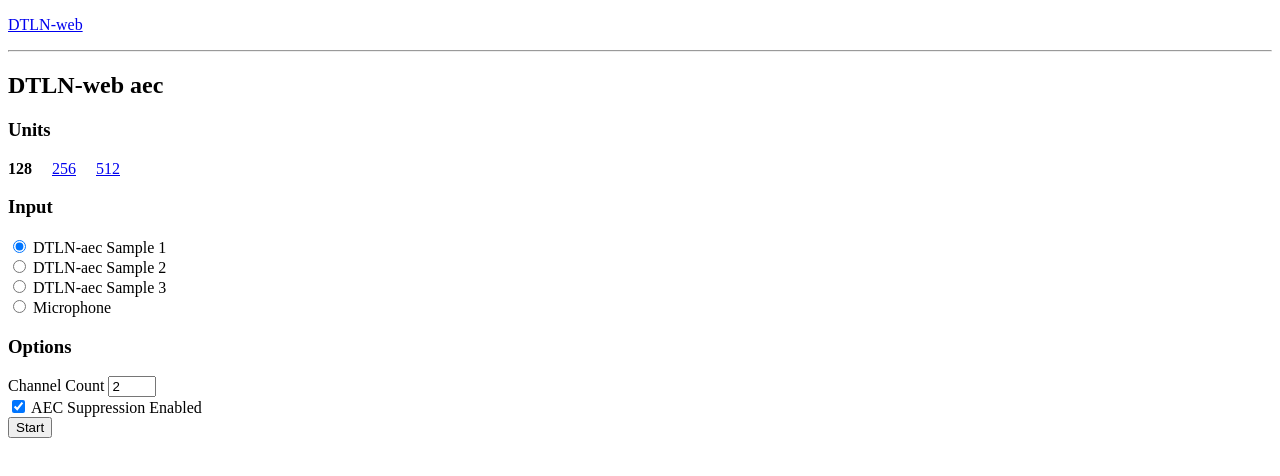
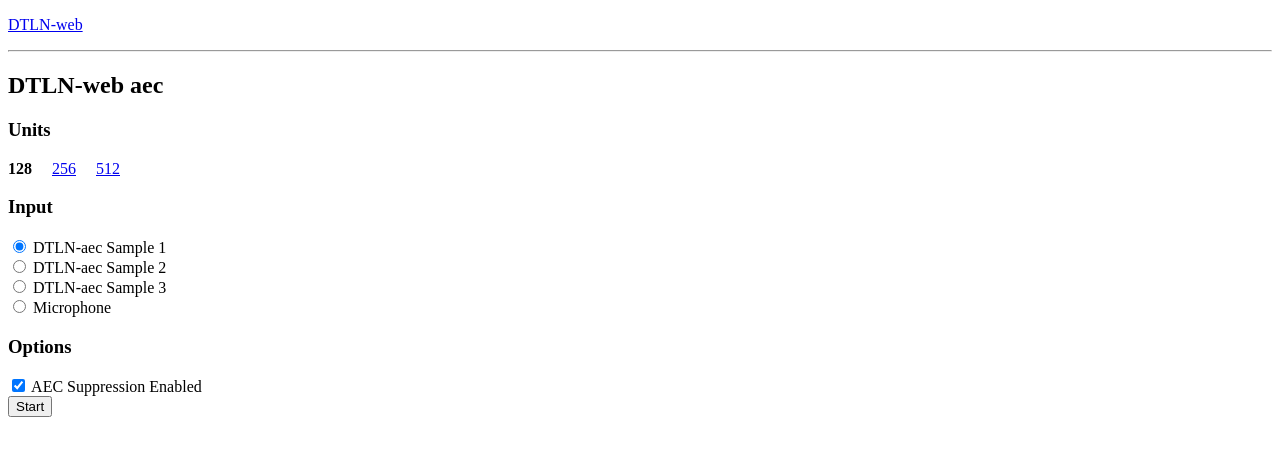
Before and after one commit to sapphi-red/DTLN-web, a website built with Vite: page demo/aec/index.html in a window 1280 px wide. Built offline with nearby package versions, Linux system fonts and the light colour scheme; what @tensorflow/tfjs, @tensorflow/tfjs-tflite, fft.js would draw is missing.

Commit message:
Fix: remove aec channel count

```diff
--- a/demo/aec/index.html
+++ b/demo/aec/index.html
@@ -26,7 +26,6 @@
       </div>
       <h3>Options</h3>
       <div>
-        <label style="display: block">Channel Count <input type="number" name="channelCount" min="1" max="2" value="2"></label>
         <label style="display: block"><input type="checkbox" name="enabled" checked> AEC Suppression Enabled</label>
       </div>
       <button id="start-button" disabled>Start</button>
```
